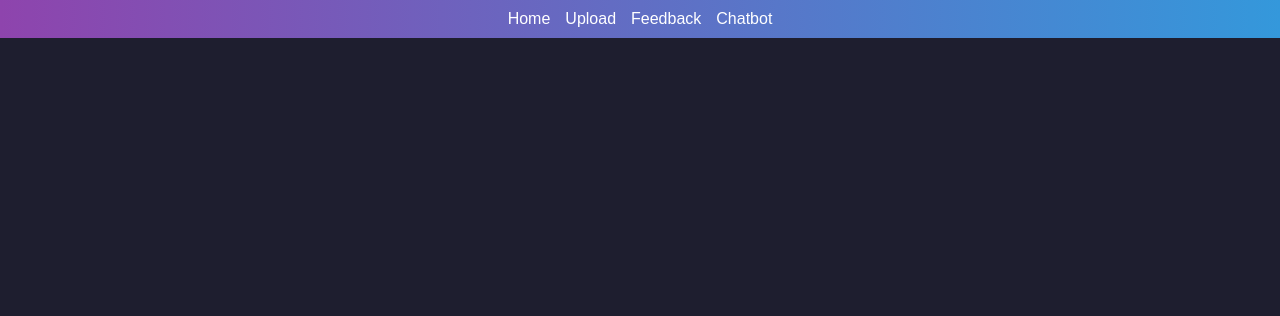
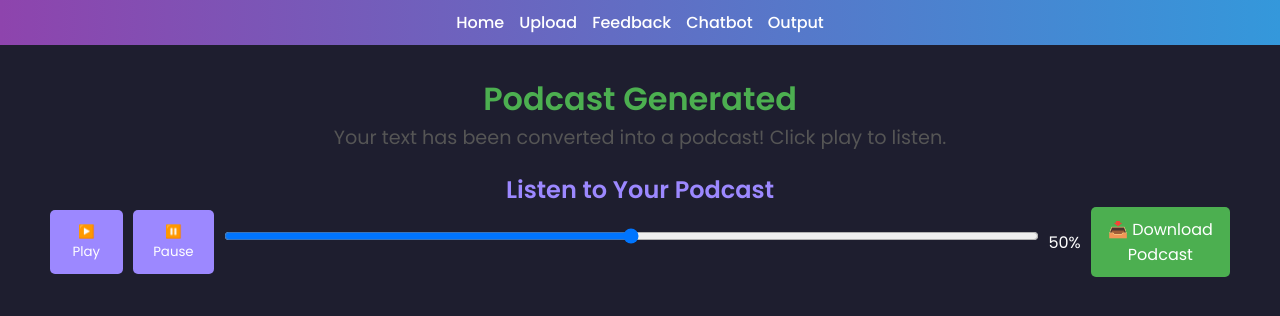
Before and after one commit to nidhi-subrah/Podcastify, a Vue app in the folder adea-frontend/: page /output in a window 1280 px wide. Shown: the top 316 px of the page. Built offline with nearby package versions, Linux system fonts and the light colour scheme.

Commit message:
Added new audio player feature to Output.vue

```diff
--- a/adea-frontend/index.html
+++ b/adea-frontend/index.html
@@ -1,10 +1,18 @@
 <!DOCTYPE html>
-<html lang="">
+<html lang="en">
   <head>
     <meta charset="UTF-8">
     <link rel="icon" href="/favicon.ico">
     <meta name="viewport" content="width=device-width, initial-scale=1.0">
     <title>Vite App</title>
+
+    <!-- Preconnect to Google Fonts -->
+    <link rel="preconnect" href="https://fonts.googleapis.com">
+    <link rel="preconnect" href="https://fonts.gstatic.com/" crossorigin>
+    <link
+      href="https://fonts.googleapis.com/css2?family=Poppins:ital,wght@0,100;0,200;0,300;0,400;0,500;0,600;0,700;0,800;0,900;1,100;1,200;1,300;1,400;1,500;1,600;1,700;1,800;1,900&display=swap"
+      rel="stylesheet"
+    >
   </head>
   <body>
     <div id="app"></div>
--- a/adea-frontend/package.json
+++ b/adea-frontend/package.json
@@ -11,6 +11,7 @@
   },
   "dependencies": {
     "@vueuse/core": "^12.5.0",
+    "axios": "^1.7.9",
     "pinia": "^2.3.1",
     "vue": "^3.5.13",
     "vue-router": "^4.5.0",
--- a/adea-frontend/src/App.vue
+++ b/adea-frontend/src/App.vue
@@ -6,6 +6,7 @@
         <li><router-link to="/upload">Upload</router-link></li>
         <li><router-link to="/feedback">Feedback</router-link></li>
         <li><router-link to="/chatbot">Chatbot</router-link></li>
+        <li><router-link to="/output">Output</router-link></li>
       </ul>
     </nav>
     <router-view />
--- /dev/null
+++ b/adea-frontend/src/components/AudioPlayer.vue
@@ -0,0 +1,90 @@
+<template>
+    <div class="audio-player">
+      <h2>Listen to Your Podcast</h2>
+      <div class="controls">
+        <button @click="playAudio">▶️ Play</button>
+        <button @click="pauseAudio">⏸️ Pause</button>
+        <input
+          type="range"
+          min="0"
+          max="100"
+          step="1"
+          v-model="volume"
+          @input="setVolume"
+        />
+        <span>{{ volume }}%</span>
+
+        <!-- Download Button -->
+        <a
+          :href="audioSource"
+          download
+          class="download-btn"
+          v-if="audioSource"
+          >📥 Download Podcast</a
+        >
+      </div>
+    </div>
+  </template>
+
+  <script>
+  export default {
+    props: {
+      audioSource: {
+        type: String,
+        required: true,
+      },
+    },
+    data() {
+      return {
+        volume: 50, // Default volume
+      };
+    },
+    mounted() {
+      this.audio = new Audio(this.audioSource);
+      this.audio.volume = this.volume / 100; // Initialize volume
+    },
+    methods: {
+      playAudio() {
+        this.audio.play();
+      },
+      pauseAudio() {
+        this.audio.pause();
+      },
+      setVolume() {
+        this.audio.volume = this.volume / 100;
+      },
+    },
+  };
+  </script>
+
+  <style scoped>
+  .audio-player {
+    text-align: center;
+    margin: 20px;
+  }
+
+  .controls {
+    display: flex;
+    align-items: center;
+    justify-content: center;
+    gap: 10px;
+  }
+
+  input[type="range"] {
+    cursor: pointer;
+  }
+
+  /* Styling for download button */
+  .download-btn {
+    background-color: #4caf50;
+    color: white;
+    padding: 10px;
+    text-decoration: none;
+    border-radius: 5px;
+    cursor: pointer;
+  }
+
+  .download-btn:hover {
+    background-color: #45a049;
+  }
+  </style>
--- a/adea-frontend/src/components/Chatbot.vue
+++ b/adea-frontend/src/components/Chatbot.vue
@@ -1,12 +1,13 @@
 <template>
   <div class="chatbot">
-      <h1>Ask About the File</h1>
+    <h1>Talk to your Textbook!</h1>
     <div class="chat-window">
       <div v-for="(message, index) in chatHistory" :key="index" class="message">
         <div :class="message.role === 'user' ? 'user-message' : 'bot-message'">
           <p>{{ message.content }}</p>
         </div>
       </div>
+      <p v-if="isLoading" class="loading-message">Bot is typing...</p> <!-- Loading message -->
     </div>
     <div class="chat-input">
       <input
@@ -31,12 +32,15 @@
       { role: "bot", content: "Hi! Ask me anything about the uploaded file." },
     ]);
     const question = ref("");
+    const isLoading = ref(false); // Track loading state
 
     const sendQuestion = async () => {
       if (!question.value.trim()) return;
 
       // Add the user question to chat history
       chatHistory.value.push({ role: "user", content: question.value });
+
+      isLoading.value = true; // Start loading
 
       try {
         const response = await axios.post("/chat", { question: question.value });
@@ -50,10 +54,11 @@
         });
       }
 
+      isLoading.value = false; // Stop loading
       question.value = ""; // Clear input field
     };
 
-      return { chatHistory, question, sendQuestion };
+    return { chatHistory, question, sendQuestion, isLoading };
   },
 };
 </script>
@@ -124,4 +129,12 @@
   background: linear-gradient(90deg, #e91e63, #8e44ad);
   transform: scale(1.05);
 }
+
+/* Loading message style */
+.loading-message {
+  color: #8e44ad;
+  font-style: italic;
+  text-align: center;
+  margin-top: 10px;
+}
 </style>
--- a/adea-frontend/src/router/index.js
+++ b/adea-frontend/src/router/index.js
@@ -3,12 +3,14 @@ import Home from "../views/Home.vue";
 import Upload from "../views/Upload.vue";
 import Feedback from "../views/Feedback.vue";
 import Chatbot from "../components/Chatbot.vue"; // Import Chatbot component
+import Output from "../views/Output.vue"; // Import Output component
 
 const routes = [
   { path: "/", name: "Home", component: Home },
   { path: "/upload", name: "Upload", component: Upload },
   { path: "/feedback", name: "Feedback", component: Feedback },
   { path: "/chatbot", name: "Chatbot", component: Chatbot }, // Chatbot route
+  { path: "/output", name: "Output", component: Output }, // Output route
 ];
 
 const router = createRouter({
--- /dev/null
+++ b/adea-frontend/src/views/Output.vue
@@ -0,0 +1,40 @@
+<template>
+  <div class="output">
+    <h1>Podcast Generated</h1>
+    <p>Your text has been converted into a podcast! Click play to listen.</p>
+
+    <!-- Audio Player Component -->
+    <AudioPlayer :audioSource="audioFile" />
+  </div>
+</template>
+
+<script>
+import AudioPlayer from "../components/AudioPlayer.vue";
+
+export default {
+  components: { AudioPlayer },
+  data() {
+    return {
+      audioFile: "http://localhost:5000/output/audio.mp3", // Replace with actual URL or dynamic data
+    };
+  },
+};
+</script>
+
+<style scoped>
+.output {
+  text-align: center;
+  margin: 30px;
+}
+
+.output h1 {
+  font-size: 2rem;
+  color: #4caf50;
+}
+
+.output p {
+  margin-bottom: 20px;
+  font-size: 1.2rem;
+  color: #555;
+}
+</style>
```
Lines whose indentation alone changed are shown as unchanged.
